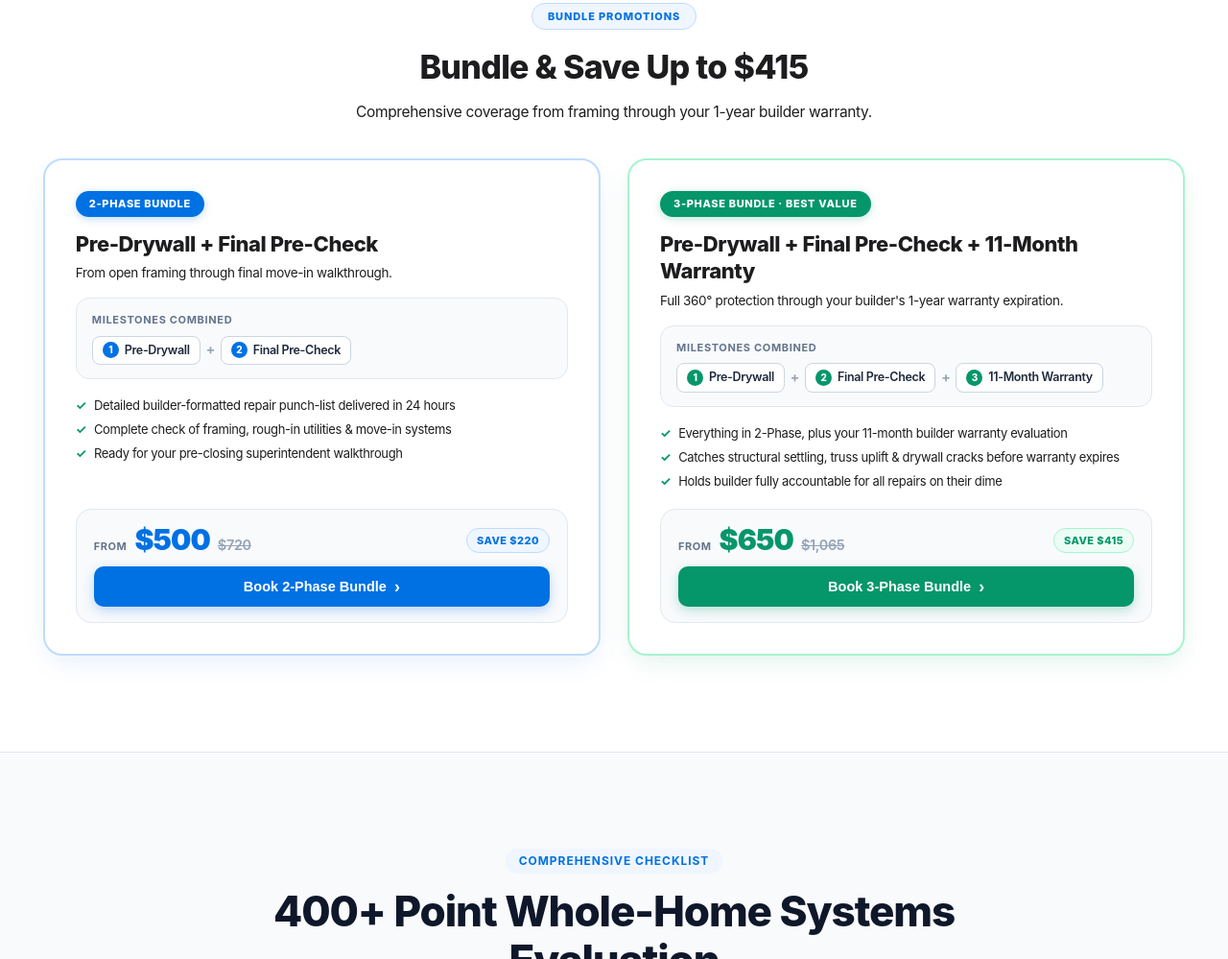
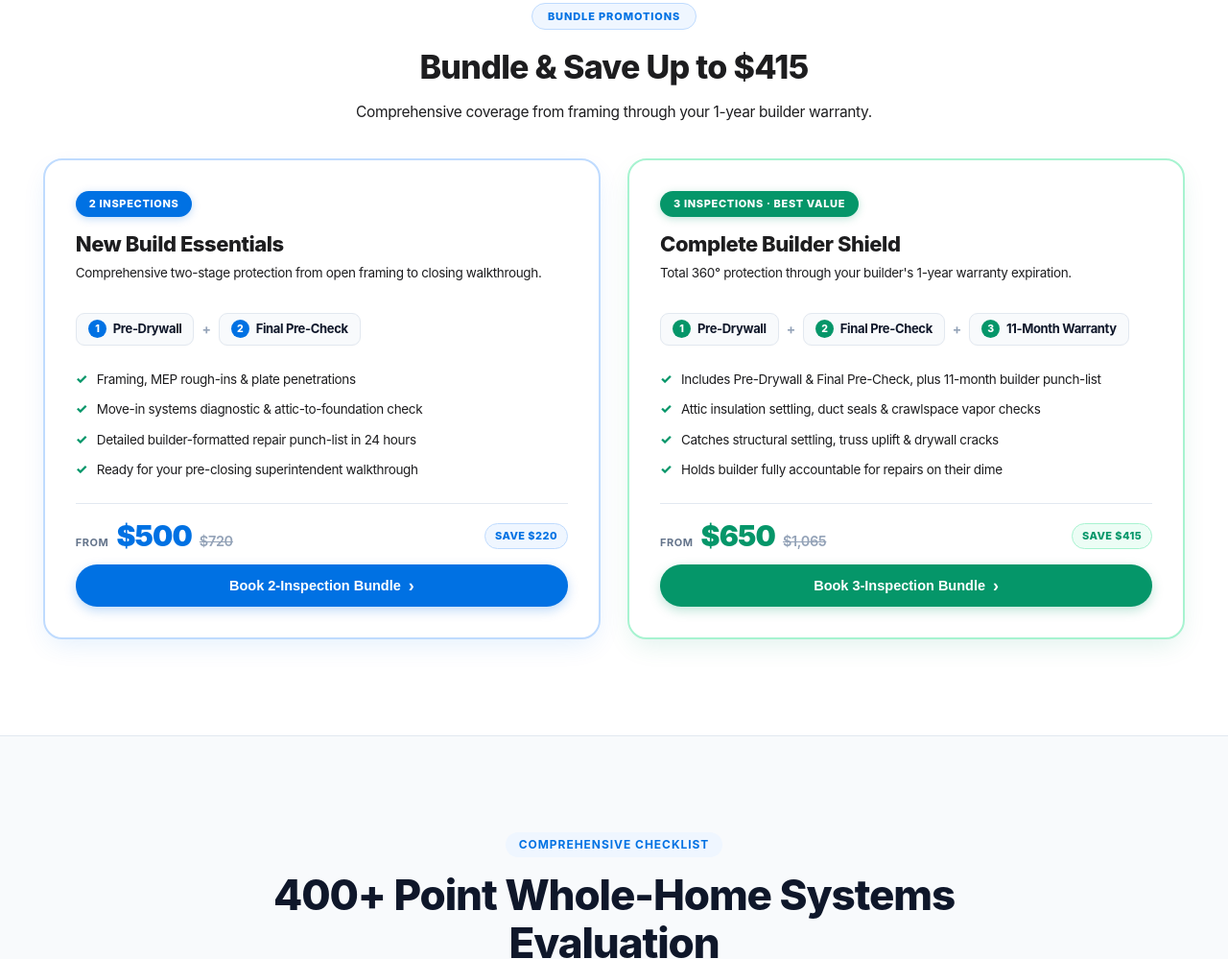
Before and after one commit to krishgowtham/MyPalUSA, a plain HTML site: page home-inspection.html in a window 1280 px wide. Shown: the part 1929-2928 px from the top of the page at 96% size. Drawn offline with Linux system fonts and the light colour scheme.

Commit message:
Streamline bundle cards with clean standalone milestone boxes and updated copy

```diff
--- a/home-inspection.html
+++ b/home-inspection.html
@@ -992,101 +992,90 @@
       margin: 0;
     }
 
-    .bundle-flow {
+    .bundle-inspection-items {
+      display: flex;
+      align-items: center;
+      flex-wrap: wrap;
+      gap: 8px;
+      margin: 16px 0 18px 0;
+    }
+
+    .inspection-item-box {
+      display: inline-flex;
+      align-items: center;
+      gap: 7px;
+      font-size: 13px;
+      font-weight: 700;
+      color: #0f172a;
       background: #f8fafc;
       border: 1px solid #e2e8f0;
-      border-radius: 14px;
-      padding: 14px 16px;
-      margin-bottom: 18px;
-    }
-
-    .bundle-flow-title {
-      display: block;
-      font-size: 11px;
-      font-weight: 750;
-      text-transform: uppercase;
-      letter-spacing: 0.06em;
-      color: #64748b;
-      margin-bottom: 8px;
-    }
-
-    .bundle-flow-steps {
-      display: flex;
-      align-items: center;
-      flex-wrap: wrap;
-      gap: 6px;
-    }
-
-    .flow-step {
-      display: inline-flex;
-      align-items: center;
-      gap: 6px;
-      font-size: 12.5px;
-      font-weight: 600;
-      color: #1e293b;
+      padding: 6px 12px;
+      border-radius: 9px;
+      box-shadow: 0 1px 2px rgba(0, 0, 0, 0.02);
+      transition: all 0.2s ease;
+    }
+
+    .bundle-card:hover .inspection-item-box {
+      border-color: #cbd5e1;
       background: #ffffff;
-      border: 1px solid #cbd5e1;
-      padding: 5px 10px;
-      border-radius: 8px;
-    }
-
-    .flow-step strong {
+      box-shadow: 0 2px 6px rgba(0, 0, 0, 0.04);
+    }
+
+    .inspection-item-box .item-num {
       display: inline-flex;
       align-items: center;
       justify-content: center;
-      width: 17px;
-      height: 17px;
+      width: 19px;
+      height: 19px;
       border-radius: 50%;
       background: #0071e3;
       color: #ffffff;
-      font-size: 10px;
+      font-size: 10.5px;
       font-weight: 800;
-    }
-
-    .bundle-card.featured .flow-step strong {
+      flex-shrink: 0;
+    }
+
+    .bundle-card.featured .inspection-item-box .item-num {
       background: #059669;
     }
 
-    .flow-sep {
+    .inspection-item-plus {
       color: #94a3b8;
       font-weight: 700;
       font-size: 14px;
+      user-select: none;
     }
 
     .bundle-bullets {
       list-style: none;
       padding: 0;
-      margin: 0 0 20px 0;
+      margin: 8px 0 24px 0;
       display: flex;
       flex-direction: column;
-      gap: 7px;
+      gap: 12px;
       flex-grow: 1;
     }
 
     .bundle-bullets li {
-      font-size: 13px;
+      font-size: 13.5px;
       color: var(--insp-slate-700);
       display: flex;
       align-items: flex-start;
-      gap: 8px;
-      line-height: 1.4;
+      gap: 10px;
+      line-height: 1.45;
+    }
+
+    .bundle-bullets li strong {
+      color: var(--insp-slate-900);
+      font-weight: 750;
     }
 
     .bundle-bullets li .chk {
       color: #059669;
-      font-weight: 700;
-      font-size: 13px;
+      font-weight: 800;
+      font-size: 14px;
       flex-shrink: 0;
-    }
-
-    .bundle-pricing-action {
-      background: #f8fafc;
-      border: 1px solid #e2e8f0;
-      border-radius: 16px;
-      padding: 16px 18px;
-      display: flex;
-      flex-direction: column;
-      gap: 12px;
+      line-height: 1.3;
     }
 
     .bundle-pricing-row {
@@ -1095,6 +1084,10 @@
       justify-content: space-between;
       flex-wrap: wrap;
       gap: 8px;
+      padding-top: 18px;
+      margin-top: auto;
+      margin-bottom: 14px;
+      border-top: 1px solid #e2e8f0;
     }
 
     .bundle-price-wrap {
@@ -1159,8 +1152,8 @@
       gap: 8px;
       font-size: 14.5px;
       font-weight: 700;
-      padding: 12px 20px;
-      border-radius: 10px;
+      padding: 13px 20px;
+      border-radius: var(--radius-pill);
       white-space: nowrap;
       cursor: pointer;
       transition: all 0.2s cubic-bezier(0.16, 1, 0.3, 1);
@@ -2034,30 +2027,34 @@
           </div>
 
           <div class="bundles-grid-2col">
-            <!-- Bundle 1: 2-Phase Bundle -->
+            <!-- Bundle 1: 2 Inspections -->
             <div class="bundle-card" id="pkg-bundle-2phase">
               <div class="bundle-card-top">
-                <span class="bundle-card-ribbon blue">2-Phase Bundle</span>
-                <h4>Pre-Drywall + Final Pre-Check</h4>
-                <p class="bundle-card-desc">From open framing through final move-in walkthrough.</p>
-              </div>
-
-              <div class="bundle-flow">
-                <span class="bundle-flow-title">Milestones Combined</span>
-                <div class="bundle-flow-steps">
-                  <span class="flow-step"><strong>1</strong> Pre-Drywall</span>
-                  <span class="flow-sep">+</span>
-                  <span class="flow-step"><strong>2</strong> Final Pre-Check</span>
+                <span class="bundle-card-ribbon blue">2 Inspections</span>
+                <h4>New Build Essentials</h4>
+                <p class="bundle-card-desc">Comprehensive two-stage protection from open framing to closing walkthrough.</p>
+              </div>
+
+              <!-- Inspection item boxes -->
+              <div class="bundle-inspection-items">
+                <div class="inspection-item-box">
+                  <span class="item-num">1</span>
+                  <span>Pre-Drywall</span>
+                </div>
+                <span class="inspection-item-plus">+</span>
+                <div class="inspection-item-box">
+                  <span class="item-num">2</span>
+                  <span>Final Pre-Check</span>
                 </div>
               </div>
 
               <ul class="bundle-bullets">
-                <li><span class="chk">✓</span> Detailed builder-formatted repair punch-list delivered in 24 hours</li>
-                <li><span class="chk">✓</span> Complete check of framing, rough-in utilities &amp; move-in systems</li>
+                <li><span class="chk">✓</span> Framing, MEP rough-ins &amp; plate penetrations</li>
+                <li><span class="chk">✓</span> Move-in systems diagnostic &amp; attic-to-foundation check</li>
+                <li><span class="chk">✓</span> Detailed builder-formatted repair punch-list in 24 hours</li>
                 <li><span class="chk">✓</span> Ready for your pre-closing superintendent walkthrough</li>
               </ul>
 
-              <div class="bundle-pricing-action">
               <div class="bundle-pricing-row">
                 <div class="bundle-price-wrap">
                   <span class="bundle-price-from">From</span>
@@ -2066,42 +2063,47 @@
                 </div>
                 <span class="bundle-save-pill blue">Save $220</span>
               </div>
-                <button type="button" onclick="openScheduleModal('2-Phase Pre-Drywall &amp; Final Pre-Check Bundle');"
+
+              <button type="button" onclick="openScheduleModal('2-Inspection New Build Essentials Bundle');"
                 class="bundle-cta-btn blue-btn">
-                  <span>Book 2-Phase Bundle</span>
+                <span>Book 2-Inspection Bundle</span>
                 <span class="cta-arrow">&rsaquo;</span>
               </button>
             </div>
-            </div>
-
-            <!-- Bundle 2: 3-Phase Lifecycle Bundle -->
+
+            <!-- Bundle 2: 3 Inspections -->
             <div class="bundle-card featured" id="pkg-bundle-3phase">
               <div class="bundle-card-top">
-                <span class="bundle-card-ribbon emerald">3-Phase Bundle · Best Value</span>
-                <h4>Pre-Drywall + Final Pre-Check + 11-Month Warranty</h4>
-                <p class="bundle-card-desc">Full 360° protection through your builder's 1-year warranty expiration.</p>
-              </div>
-
-              <div class="bundle-flow">
-                <span class="bundle-flow-title">Milestones Combined</span>
-                <div class="bundle-flow-steps">
-                  <span class="flow-step"><strong>1</strong> Pre-Drywall</span>
-                  <span class="flow-sep">+</span>
-                  <span class="flow-step"><strong>2</strong> Final Pre-Check</span>
-                  <span class="flow-sep">+</span>
-                  <span class="flow-step"><strong>3</strong> 11-Month Warranty</span>
+                <span class="bundle-card-ribbon emerald">3 Inspections · Best Value</span>
+                <h4>Complete Builder Shield</h4>
+                <p class="bundle-card-desc">Total 360° protection through your builder's 1-year warranty expiration.</p>
+              </div>
+
+              <!-- Inspection item boxes -->
+              <div class="bundle-inspection-items">
+                <div class="inspection-item-box">
+                  <span class="item-num">1</span>
+                  <span>Pre-Drywall</span>
+                </div>
+                <span class="inspection-item-plus">+</span>
+                <div class="inspection-item-box">
+                  <span class="item-num">2</span>
+                  <span>Final Pre-Check</span>
+                </div>
+                <span class="inspection-item-plus">+</span>
+                <div class="inspection-item-box">
+                  <span class="item-num">3</span>
+                  <span>11-Month Warranty</span>
                 </div>
               </div>
 
               <ul class="bundle-bullets">
-                <li><span class="chk">✓</span> Everything in 2-Phase, plus your 11-month builder warranty evaluation
-                </li>
-                <li><span class="chk">✓</span> Catches structural settling, truss uplift &amp; drywall cracks before
-                  warranty expires</li>
-                <li><span class="chk">✓</span> Holds builder fully accountable for all repairs on their dime</li>
+                <li><span class="chk">✓</span> Includes Pre-Drywall &amp; Final Pre-Check, plus 11-month builder punch-list</li>
+                <li><span class="chk">✓</span> Attic insulation settling, duct seals &amp; crawlspace vapor checks</li>
+                <li><span class="chk">✓</span> Catches structural settling, truss uplift &amp; drywall cracks</li>
+                <li><span class="chk">✓</span> Holds builder fully accountable for repairs on their dime</li>
               </ul>
 
-              <div class="bundle-pricing-action">
               <div class="bundle-pricing-row">
                 <div class="bundle-price-wrap">
                   <span class="bundle-price-from">From</span>
@@ -2110,13 +2112,13 @@
                 </div>
                 <span class="bundle-save-pill emerald">Save $415</span>
               </div>
+
               <button type="button"
-                  onclick="openScheduleModal('3-Phase Pre-Drywall, Final Pre-Check &amp; 11-Month Warranty Bundle');"
+                onclick="openScheduleModal('3-Inspection Complete Builder Shield Bundle');"
                 class="bundle-cta-btn emerald-btn">
-                  <span>Book 3-Phase Bundle</span>
+                <span>Book 3-Inspection Bundle</span>
                 <span class="cta-arrow">&rsaquo;</span>
               </button>
-              </div>
             </div>
           </div>
         </div>
```
Lines whose indentation alone changed are shown as unchanged.
